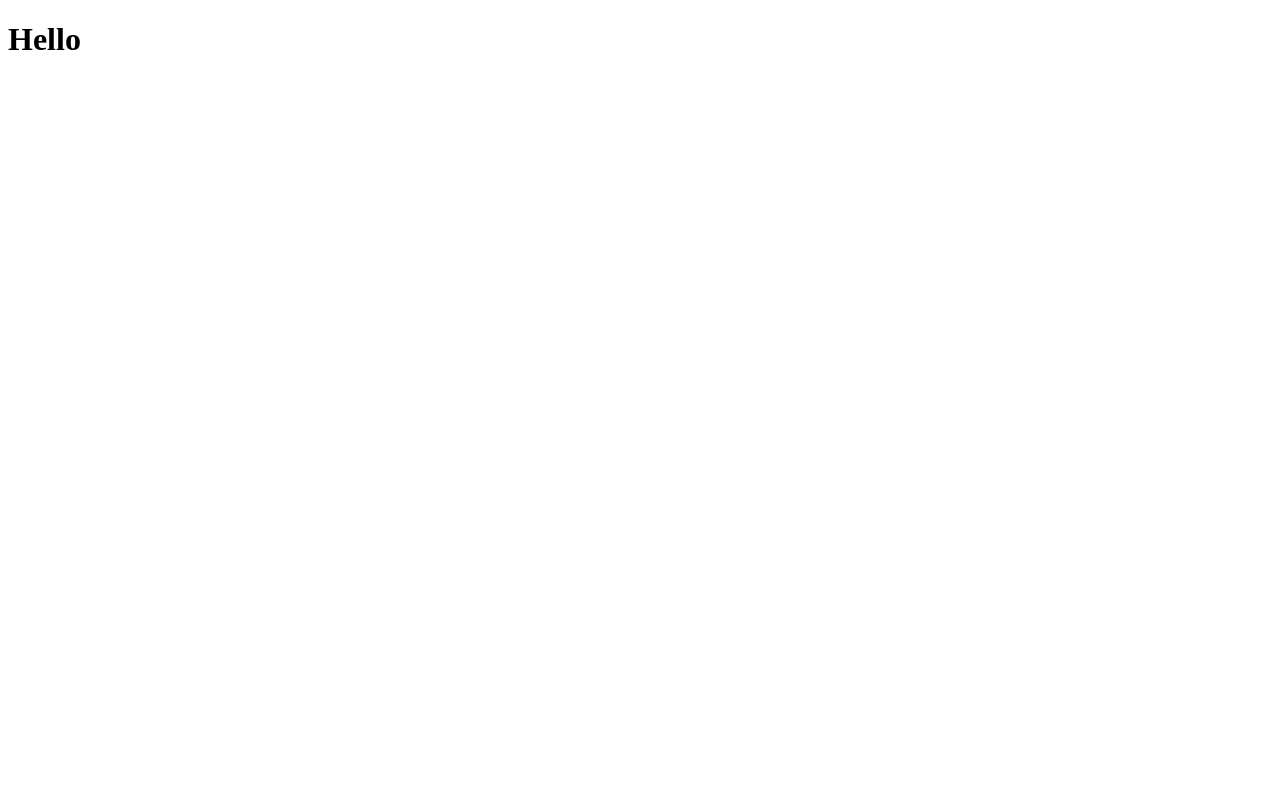
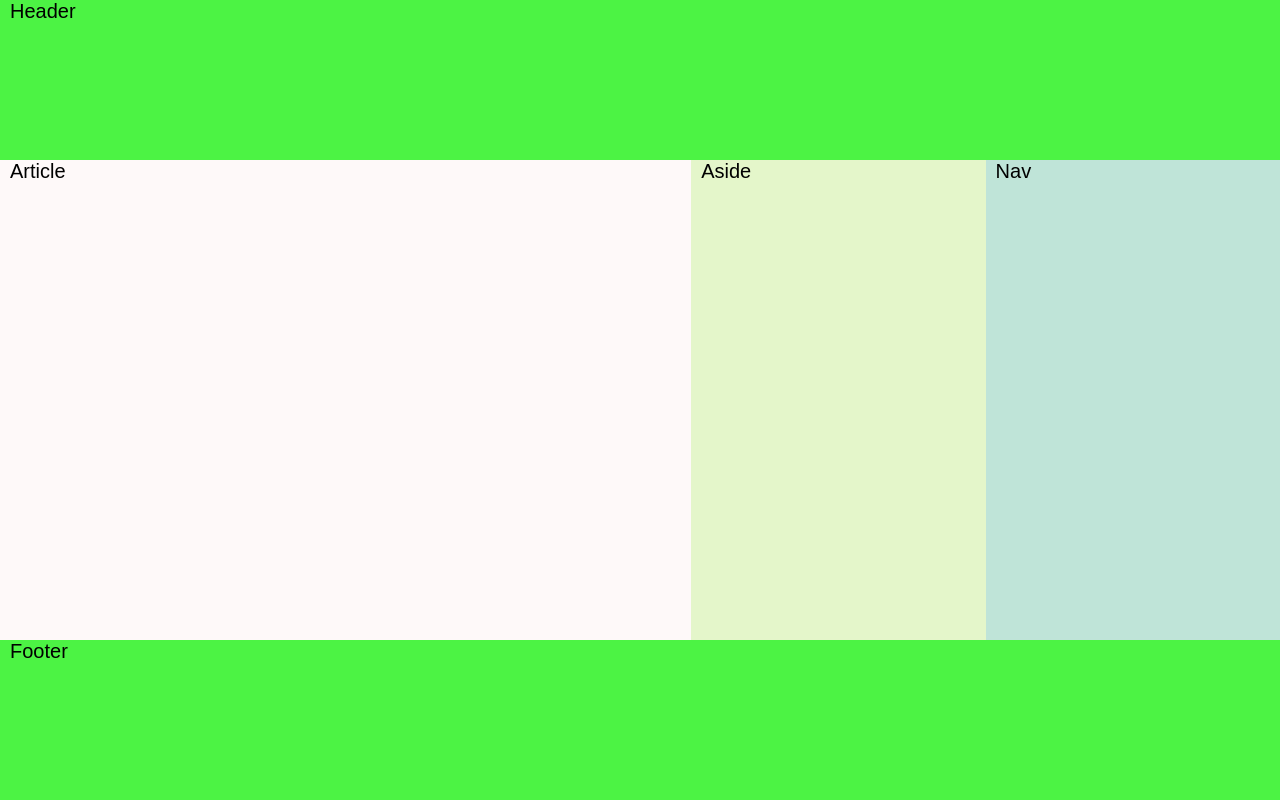
Before and after one commit to kshashank22/task5-gridbox1, a plain HTML site: page index.html in a window 1280 px wide. Drawn offline with Linux system fonts and the light colour scheme.

Commit message:
code of gridbox

```diff
--- a/index.css
+++ b/index.css
@@ -0,0 +1,37 @@
+*{
+    margin: 0px;
+}
+.bg-container{
+    font-family:"Arial";
+    font-size:20px;
+}
+.header-section{
+    background-color:rgb(76, 243, 68);
+    height:20vh;
+    background-size:cover;
+    padding-left:10px;
+}
+.center-section{
+    display:grid;
+    grid-template-columns:54% 23% auto;
+    height:60vh;
+}
+.article-section{
+    background-color:rgb(254, 249, 249);
+    padding-left:10px;
+
+}
+.aside-section{
+    background-color:rgb(228, 246, 202);
+    padding-left:10px;
+}
+.nav-section{
+    background-color: rgb(191, 228, 216);
+    padding-left:10px;
+}
+.footer-section{
+    background-color:rgb(76, 243, 68);
+    padding-left:10px;
+    height:20vh;
+    background-size:cover;
+}
--- a/index.html
+++ b/index.html
@@ -4,8 +4,27 @@
     <meta charset="UTF-8">
     <meta name="viewport" content="width=device-width, initial-scale=1.0">
     <title>Document</title>
+    <link rel="stylesheet" href="index.css">
 </head>
 <body>
-    <h1>Hello</h1>
+    <div class="bg-container">
+        <div class="header-section">
+          Header
+        </div>
+        <div class="center-section">
+            <div class="article-section">
+                Article
+            </div>
+            <div class="aside-section">
+                Aside
+            </div>
+            <div class="nav-section">
+                Nav
+            </div>
+        </div>
+        <div class="footer-section">
+            Footer
+        </div>
+    </div>
 </body>
 </html>
```
